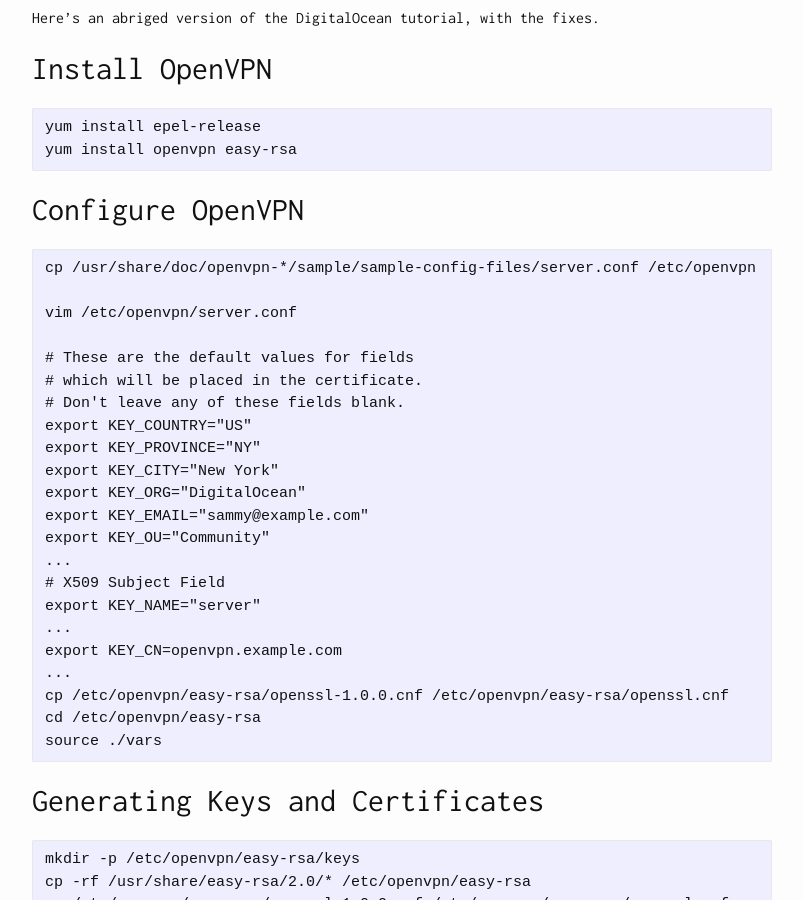
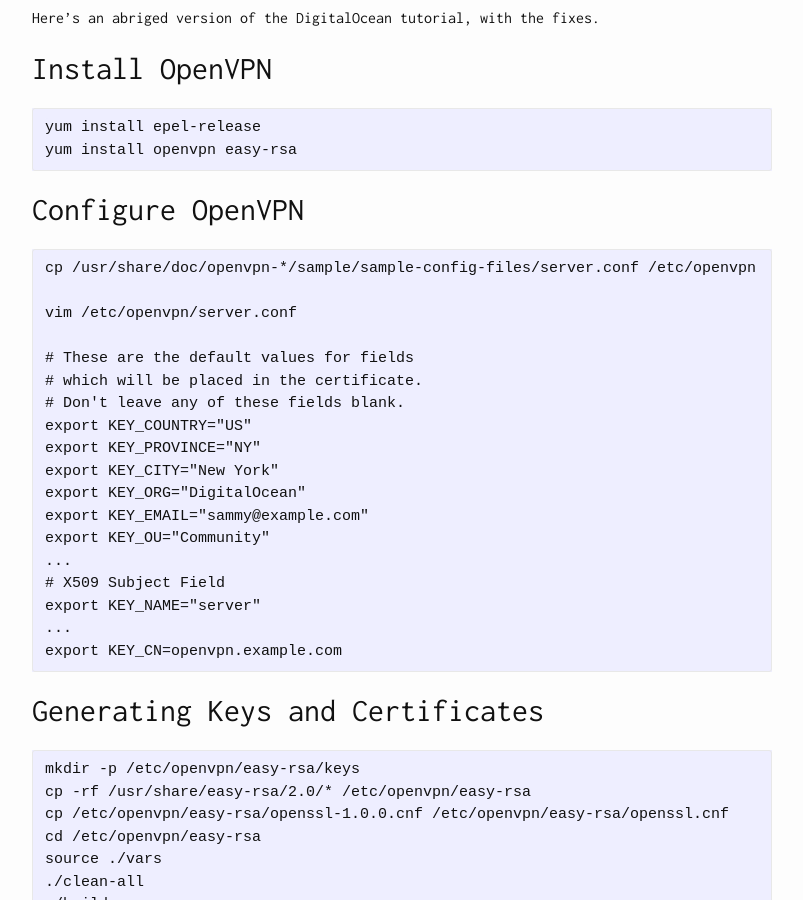
Before and after one commit to educationnull/thejaspher.github.io, a Jekyll site: the page built from _posts/2015-11-06-centos-7-install-and-configure-openvpn-server.markdown, in a window 1280 px wide and 900 px high, scrolled down 371 px. Shown: the whole window, without its empty margins (238-1041 px from the left). Built offline with Jekyll 4.4.1, drawn with Linux system fonts in a browser that asks for light colours.

Commit message:
Fixed typos.

```diff
--- a/_posts/2015-11-06-centos-7-install-and-configure-openvpn-server.markdown
+++ b/_posts/2015-11-06-centos-7-install-and-configure-openvpn-server.markdown
@@ -35,10 +35,6 @@ Configure OpenVPN
     export KEY_NAME="server"
     ...
     export KEY_CN=openvpn.example.com
-    ...
-    cp /etc/openvpn/easy-rsa/openssl-1.0.0.cnf /etc/openvpn/easy-rsa/openssl.cnf
-    cd /etc/openvpn/easy-rsa
-    source ./vars
 
 Generating Keys and Certificates
 --------------------------------
```
